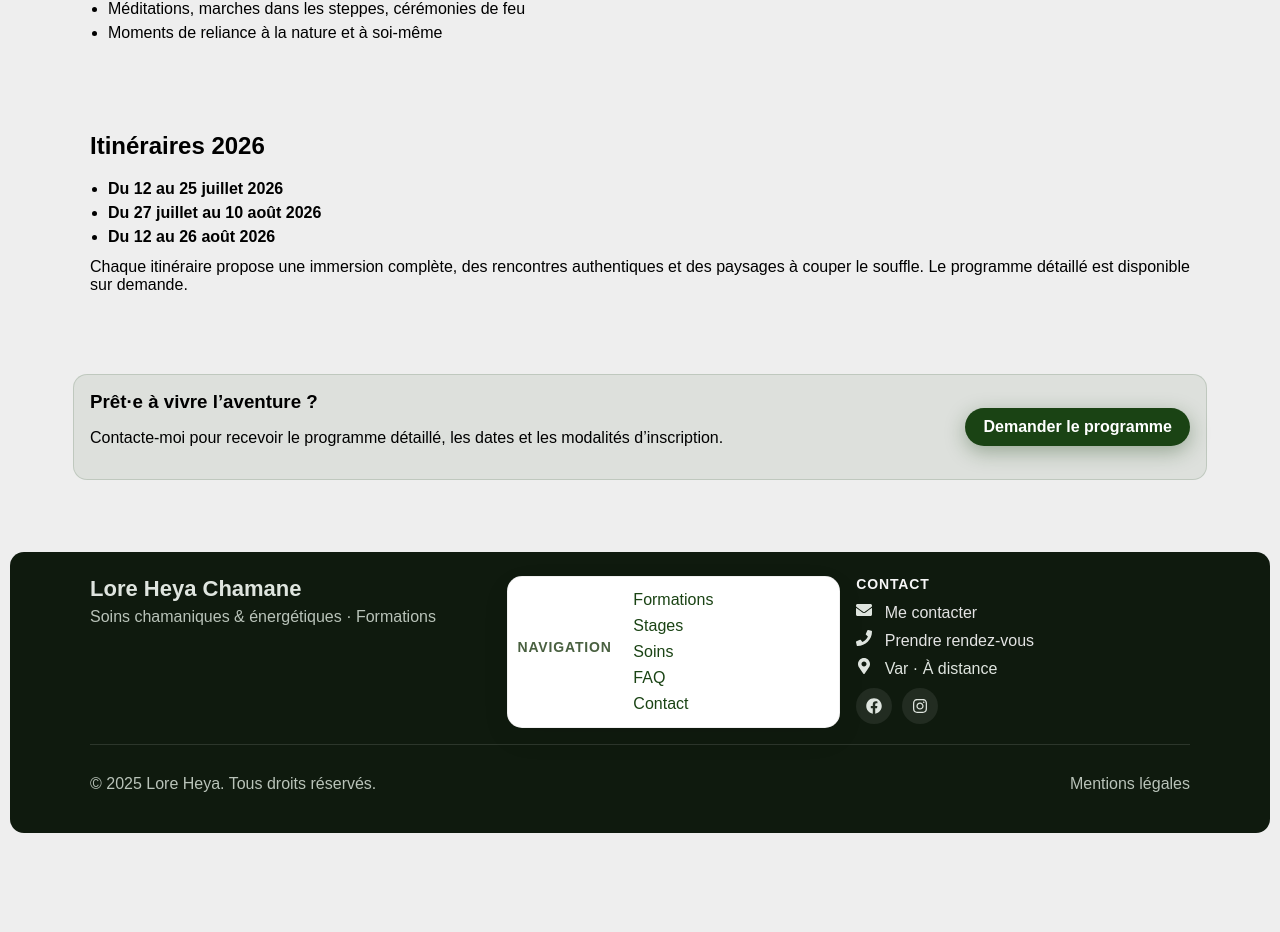
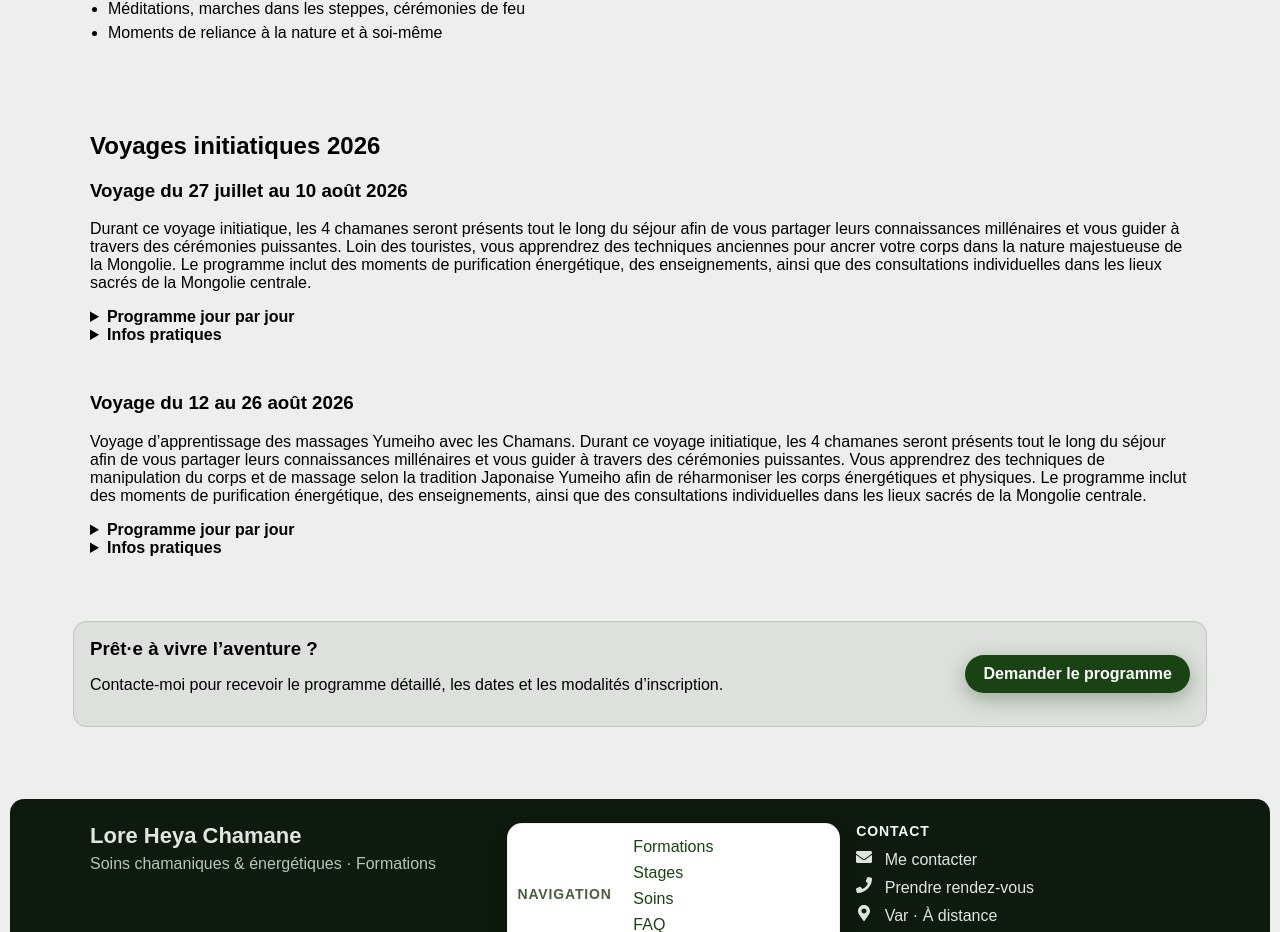
Before and after one commit to este0207/LoreHeya-WebSite, a Next.js app: page /Voyage_Mongolie in a window 1280 px wide. Shown: the part 2137-3069 px from the top of the page. Before the commit the page ends 2970 px from the top, so only its background shows below. Built offline with nearby package versions, Linux system fonts and the light colour scheme; a web font is replaced by a local one.

Commit message:
add description voyages

```diff
--- a/src/app/Voyage_Mongolie/page.tsx
+++ b/src/app/Voyage_Mongolie/page.tsx
@@ -88,15 +88,83 @@ export default function VoyageMongoliePage() {
       {/* Itinéraires 2026 */}
       <section className="section" id="itineraires">
         <div className="container flow">
-          <h2>Itinéraires 2026</h2>
-          <ul className="list">
-            <li><strong>Du 12 au 25 juillet 2026</strong></li>
-            <li><strong>Du 27 juillet au 10 août 2026</strong></li>
-            <li><strong>Du 12 au 26 août 2026</strong></li>
-          </ul>
-          <p>
-            Chaque itinéraire propose une immersion complète, des rencontres authentiques et des paysages à couper le souffle. Le programme détaillé est disponible sur demande.
-          </p>
+          <h2>Voyages initiatiques 2026</h2>
+
+          {/* Voyage 1 */}
+          <div style={{marginBottom: 48}}>
+            <h3>Voyage du 27 juillet au 10 août 2026</h3>
+            <p>
+              Durant ce voyage initiatique, les 4 chamanes seront présents tout le long du séjour afin de vous partager leurs connaissances millénaires et vous guider à travers des cérémonies puissantes. Loin des touristes, vous apprendrez des techniques anciennes pour ancrer votre corps dans la nature majestueuse de la Mongolie. Le programme inclut des moments de purification énergétique, des enseignements, ainsi que des consultations individuelles dans les lieux sacrés de la Mongolie centrale.
+            </p>
+            <details>
+              <summary><strong>Programme jour par jour</strong></summary>
+              <ul className="list">
+                <li><strong>27 juillet :</strong> Départ de Francfort, vol pour Oulan Bator.</li>
+                <li><strong>28 juillet :</strong> Oulan Bator / Khogno Khan, randonnée, ouverture du cercle avec les chamans.</li>
+                <li><strong>29 juillet :</strong> Ovgunt / Karakorum, visite de l’oasis d’Elsen Tasarkhai et du monastère Erdene Zuu.</li>
+                <li><strong>31 juillet :</strong> Karakorum / Source d’eau chaude naturelle, détente et nuit chez les nomades.</li>
+                <li><strong>1er août :</strong> Séjour chez les nomades de Tsagaan Sum, randonnée vers le temple Tuvkhni.</li>
+                <li><strong>1 au 5 août :</strong> Journées d’échanges et d’apprentissage intense dans la vallée de l’Orkhon.</li>
+                <li><strong>6-7 août :</strong> Séjour au lac Ogui, immersion et détente.</li>
+                <li><strong>8 août :</strong> Retour à Oulan-Bator, soirée conviviale sous la yourte.</li>
+                <li><strong>9 août :</strong> Journée culturelle à Oulan-Bator, visite du monastère Gandan, musée national, spectacle traditionnel.</li>
+                <li><strong>10 août :</strong> Retour à Francfort.</li>
+              </ul>
+            </details>
+            <details>
+              <summary><strong>Infos pratiques</strong></summary>
+              <ul className="list">
+                <li>Prix : 3490 € TTC au départ de Francfort</li>
+                <li>Transferts aéroport / yourte / aéroport inclus</li>
+                <li>Billet d’avion A/R au départ de Francfort inclus</li>
+                <li>Toutes les nuits prévues dans différents logements, camps de yourte, nuits chez les nomades</li>
+                <li>Pension complète durant l’excursion (repas, restaurants, eau, thé)</li>
+                <li>Douches chaudes, transport, port des bagages</li>
+                <li>Interprète francophone, guides locaux, cuisiniers</li>
+                <li>Enseignements des chamanes mongols, cérémonies, consultations individuelles</li>
+                <li>Droits d’entrée des parcs, musées, spectacle traditionnel mongol</li>
+                <li>Matériel fourni (tentes, matelas, couvertures, table, chaises de camping)</li>
+              </ul>
+            </details>
+          </div>
+
+          {/* Voyage 2 */}
+          <div>
+            <h3>Voyage du 12 au 26 août 2026</h3>
+            <p>
+              Voyage d’apprentissage des massages Yumeiho avec les Chamans. Durant ce voyage initiatique, les 4 chamanes seront présents tout le long du séjour afin de vous partager leurs connaissances millénaires et vous guider à travers des cérémonies puissantes. Vous apprendrez des techniques de manipulation du corps et de massage selon la tradition Japonaise Yumeiho afin de réharmoniser les corps énergétiques et physiques. Le programme inclut des moments de purification énergétique, des enseignements, ainsi que des consultations individuelles dans les lieux sacrés de la Mongolie centrale.
+            </p>
+            <details>
+              <summary><strong>Programme jour par jour</strong></summary>
+              <ul className="list">
+                <li><strong>12 août :</strong> Départ de Francfort, vol pour Oulan Bator.</li>
+                <li><strong>13 août :</strong> Oulan Bator / Khogno Khan, randonnée, ouverture du cercle avec les chamans.</li>
+                <li><strong>14 août :</strong> Ovgunt / Karakorum, visite de l’oasis d’Elsen Tasarkhai et du monastère Erdene Zuu.</li>
+                <li><strong>15 août :</strong> Karakorum / Source d’eau chaude naturelle, détente et nuit chez les nomades.</li>
+                <li><strong>16 août :</strong> Séjour chez les nomades de Tsagaan Sum, randonnée vers le temple Tuvkhni.</li>
+                <li><strong>17 au 21 août :</strong> Journées d’échanges et d’apprentissage intense dans la vallée de l’Orkhon.</li>
+                <li><strong>22 au 24 août :</strong> Séjour au lac Ogui, immersion et détente.</li>
+                <li><strong>24 août :</strong> Retour à Oulan-Bator, soirée conviviale sous la yourte.</li>
+                <li><strong>25 août :</strong> Journée culturelle à Oulan-Bator, visite du monastère Gandan, musée national, spectacle traditionnel.</li>
+                <li><strong>26 août :</strong> Retour à Francfort.</li>
+              </ul>
+            </details>
+            <details>
+              <summary><strong>Infos pratiques</strong></summary>
+              <ul className="list">
+                <li>Prix : 3490 € TTC au départ de Francfort</li>
+                <li>Transferts aéroport / yourte / aéroport inclus</li>
+                <li>Billet d’avion A/R au départ de Francfort inclus</li>
+                <li>Toutes les nuits prévues dans différents logements, camps de yourte, nuits chez les nomades</li>
+                <li>Pension complète durant l’excursion (repas, restaurants, eau, thé)</li>
+                <li>Douches chaudes, transport, port des bagages</li>
+                <li>Interprète francophone, guides locaux, cuisiniers</li>
+                <li>Enseignements des chamanes mongols, cérémonies, consultations individuelles</li>
+                <li>Droits d’entrée des parcs, musées, spectacle traditionnel mongol</li>
+                <li>Matériel fourni (tentes, matelas, couvertures, table, chaises de camping)</li>
+              </ul>
+            </details>
+          </div>
         </div>
       </section>
 
```
Also changed, not shown: 2 other files (tests, documents, lock files or other folders).
